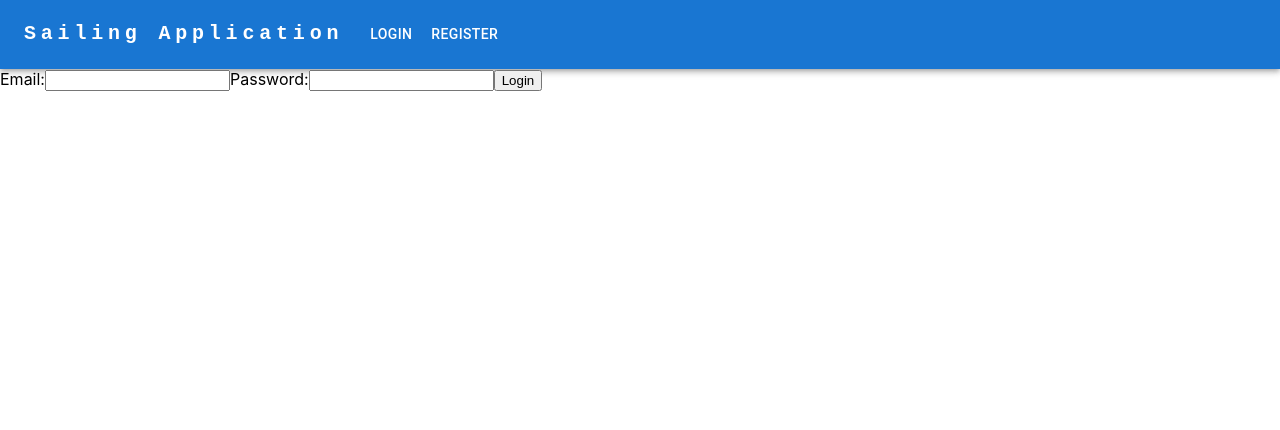
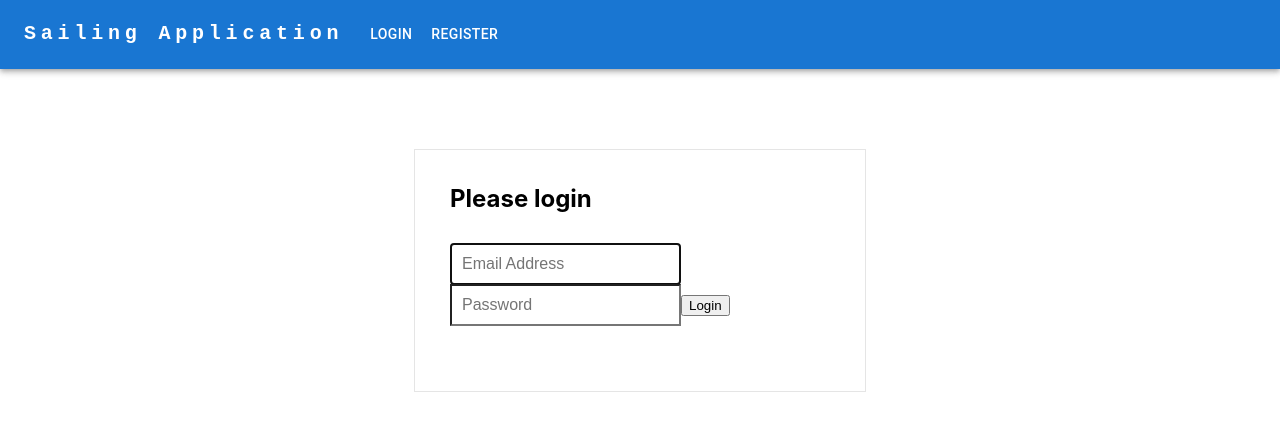
Before and after one commit to Niall1001/sailingapp, a React (Create React App) app in the folder frontend/: page /login in a window 1280 px wide. Shown: the top 430 px of the page. Built offline with nearby package versions, Linux system fonts and the light colour scheme; the HTML template or start-up script is replaced by a standard one.

Commit message:
updating login/register form. Adding info ont events page

```diff
--- a/frontend/src/components/navbar.js
+++ b/frontend/src/components/navbar.js
@@ -106,7 +106,6 @@ const Navbar = () => {
             variant="h6"
             noWrap
             component="a"
-            href="/"
             sx={{
               mr: 2,
               display: { xs: 'none', md: 'flex' },
@@ -126,7 +125,6 @@ const Navbar = () => {
               aria-label="account of current user"
               aria-controls="menu-appbar"
               aria-haspopup="true"
-              onClick={handleOpenNavMenu}
               color="inherit"
             >
               <MenuIcon />
--- a/frontend/src/pages/events/index.js
+++ b/frontend/src/pages/events/index.js
@@ -1,11 +1,45 @@
-import React from "react";
+import React, {useEffect, useState} from "react";
+import { sailingApi } from "../../services";
+import { Paper } from '@mui/material';
+
+const Container = (event) => {
+	return (
+	  <div style={{ height: "500px", width: "400px", marginLeft: "25px", marginRight: "25px" }}>
+		<Paper style={{ height: "100%", width: "400px", margin: "16px" }}>{event.name}</Paper>
+	  </div>
+	);
+  };
 
 const Events = () => {
+	const [event, setEvent] = useState();
+	const [isLoading, setLoading] = useState();
+	const [error, setError] = useState();
+
+	const getEvents = async (id)=>{
+		try{
+			const {data} = await sailingApi.events.getMany();
+			setEvent(data);
+		}catch(error){
+			setError(true);
+            alert('Something went wrong!');
+		}finally{
+			setLoading = false;
+		}
+	}
+	useEffect(() => {
+		getEvents()
+	},[]);
+
+	if (isLoading) return <div>Loading</div>;
+    if (error) return <div>Something went wrong</div>;
+    if (!event) return <div>Event not found :(</div>;
 	return (
-		<div>
-			<div className="home-text">Events Page</div>
+        <div style={{ width: "100%", overflow: "scroll", display: "flex" }}>
+            {event.map(({ ...event }) => (
+              <Container {...event}/>
+            ))}
 		</div>
-	);
+    );
 };
 
 export default Events;
--- a/frontend/src/pages/login/index.js
+++ b/frontend/src/pages/login/index.js
@@ -4,7 +4,7 @@ import { useNavigate } from 'react-router-dom';
 import { LoginUtils } from '../../utils';
 import { AuthContext } from '../../contexts';
 import { Navigation } from "../../constants";
-
+import "./login.css";
 
     const Login = () => {
     const initialCredentialsState = {
@@ -52,15 +52,16 @@ import { Navigation } from "../../constants";
     };
 
 	return (
-        <form>
-            <label htmlFor='emailAddress'>Email:</label>
-            <input type='email' id='emailAddress' onChange={onChange} disabled={credentials.isLoading} />
-            <label htmlFor='password'>Password:</label>
-            <input type='password' id='password' onChange={onChange} disabled={credentials.isLoading} />
-            <button onClick={async () => await loginClicked()} disabled={credentials.isLoading}>Login</button>
+
+        <div class="wrapper">
+        <form class="form-signin">
+          <h2 class="form-signin-heading">Please login</h2>
+          <input type="email" id='emailAddress' class="form-control" onChange={onChange} placeholder="Email Address" required="" autofocus=""  disabled={credentials.isLoading} />
+          <input type="password" id='password' class="form-control" onChange={onChange} name="password" placeholder="Password" required=""  disabled={credentials.isLoading}/>
+          <button onClick={async () => await loginClicked()} class="btn btn-lg btn-primary btn-block" disabled={credentials.isLoading}>Login</button>
         </form>
+      </div>
     );
-
 };
 
 export default Login;
--- /dev/null
+++ b/frontend/src/pages/login/login.css
@@ -0,0 +1,61 @@
+.body {
+	background: #eee !important;
+}
+
+.wrapper {
+	margin-top: 80px;
+  margin-bottom: 80px;
+}
+
+.form-signin {
+  max-width: 380px;
+  padding: 15px 35px 45px;
+  margin: 0 auto;
+  background-color: #fff;
+  border: 1px solid rgba(0,0,0,0.1);
+}
+
+.form-signin-heading,
+    .checkbox {
+	  margin-bottom: 30px;
+	}
+
+	.checkbox {
+	  font-weight: normal;
+	}
+
+	.form-control {
+	  position: relative;
+	  font-size: 16px;
+	  height: auto;
+	  padding: 10px;
+	}
+
+	input[type="email"] {
+	  margin-bottom: -1px;
+	  border-bottom-left-radius: 0;
+	  border-bottom-right-radius: 0;
+	}
+
+	input[type="password"] {
+	  margin-bottom: 20px;
+	  border-top-left-radius: 0;
+	  border-top-right-radius: 0;
+	}
+
+    .form-submit-button {
+        background: #B9DFFF;
+        color: #fff;
+        border: 1px solid #eee;
+        border-radius: 20px;
+        box-shadow: 5px 5px 5px #eee;
+        text-shadow: none;
+        }
+    .form-submit-button:hover {
+        background: #016ABC;
+        color: #fff;
+        border: 1px solid #eee;
+        border-radius: 20px;
+        box-shadow: 5px 5px 5px #eee;
+        text-shadow: none;
+        }
--- a/frontend/src/pages/register/index.js
+++ b/frontend/src/pages/register/index.js
@@ -31,6 +31,7 @@ const Register = () => {
         try {
             debugger;
             await sailingApi.appUsers.regsiter({ name: credentials.name ,emailAddress: credentials.emailAddress, dob: credentials.dob, password: credentials.password, user_type: credentials.user_type });
+            alert('Successfully Registered!');
             navigate("/login");
         } catch (e) {
             alert('something went wrong!');
@@ -45,19 +46,17 @@ const Register = () => {
     };
 
 	return (
-        <form onSubmit={onSubmit}>
-            <label htmlFor='name'>Name:</label>
-            <input type='name' id='name' onChange={onChange} disabled={credentials.isLoading} />
-            <label htmlFor='emailAddress'>Email:</label>
-            <input type='email' id='emailAddress' onChange={onChange} disabled={credentials.isLoading} />
-            <label htmlFor='dob'>DOB:</label>
-            <input type="date" id='dob' onChange={onChange} disabled={credentials.isLoading} />
-            <label htmlFor='password'>Password:</label>
-            <input type='password' id='password' onChange={onChange} disabled={credentials.isLoading} />
-            <label htmlFor='user_type'>User type:</label>
-            <input type='user_type' id='user_type' onChange={onChange} disabled={credentials.isLoading} />
-            <button onClick={onSubmit} disabled={credentials.isLoading}>Register</button>
+        <div class="wrapper">
+        <form class="form-signin">
+          <h2 class="form-signin-heading">Please Register</h2>
+          <input class="form-control" type='name' id='name' placeholder="Name" onChange={onChange} disabled={credentials.isLoading} />
+            <input class="form-control" type='email' id='emailAddress' placeholder="Email" onChange={onChange} disabled={credentials.isLoading} />
+            <input class="form-control" type="date" id='dob' placeholder="DOB" onChange={onChange} disabled={credentials.isLoading} />
+            <input class="form-control" type='password' id='password' placeholder="Password" onChange={onChange} disabled={credentials.isLoading} />
+            <input class="form-control" type='usertype' id='user_type' placeholder="Usertype (1 - Admin, 2 - Crew, 3 - Boat Owner)" onChange={onChange} disabled={credentials.isLoading} />
+            <button class="btn btn-lg btn-primary btn-block" onClick={onSubmit} disabled={credentials.isLoading}>Register</button>
         </form>
+      </div>
     );
 
 };
--- /dev/null
+++ b/frontend/src/pages/register/register.css
@@ -0,0 +1,79 @@
+.body {
+	background: #eee !important;
+}
+
+.wrapper {
+	margin-top: 80px;
+  margin-bottom: 80px;
+}
+
+.form-signin {
+  max-width: 380px;
+  padding: 15px 35px 45px;
+  margin: 0 auto;
+  background-color: #fff;
+  border: 1px solid rgba(0,0,0,0.1);
+}
+
+.form-signin-heading,
+    .checkbox {
+	  margin-bottom: 30px;
+	}
+
+	.checkbox {
+	  font-weight: normal;
+	}
+
+	.form-control {
+	  position: relative;
+	  font-size: 16px;
+	  height: auto;
+	  padding: 10px;
+	}
+
+    input[type="name"] {
+        margin-bottom: -1px;
+        border-bottom-left-radius: 0;
+        border-bottom-right-radius: 0;
+    }
+
+	input[type="email"] {
+	  margin-bottom: -1px;
+	  border-bottom-left-radius: 0;
+	  border-bottom-right-radius: 0;
+	}
+
+	input[type="password"] {
+	  margin-bottom: 20px;
+	  border-top-left-radius: 0;
+	  border-top-right-radius: 0;
+	}
+
+    input[type="dob"] {
+        margin-bottom: -1px;
+        border-bottom-left-radius: 0;
+        border-bottom-right-radius: 0;
+    }
+
+    input[type="usertype"] {
+        margin-bottom: -1px;
+        border-bottom-left-radius: 0;
+        border-bottom-right-radius: 0;
+      }
+
+    .form-submit-button {
+        background: #B9DFFF;
+        color: #fff;
+        border: 1px solid #eee;
+        border-radius: 20px;
+        box-shadow: 5px 5px 5px #eee;
+        text-shadow: none;
+        }
+    .form-submit-button:hover {
+        background: #016ABC;
+        color: #fff;
+        border: 1px solid #eee;
+        border-radius: 20px;
+        box-shadow: 5px 5px 5px #eee;
+        text-shadow: none;
+        }
--- a/frontend/src/services/sailingApi/index.js
+++ b/frontend/src/services/sailingApi/index.js
@@ -30,7 +30,11 @@ const appUsers = {
         return await AxiosInstance(`${BASE_URL.sailingApi}/app-users/`)
     }
 }
-const events = {}
+const events = {
+    async getMany() {
+        return await AxiosInstance(`${BASE_URL.sailingApi}/events/`)
+    }
+}
 
 
 const sailingApi = {
```
